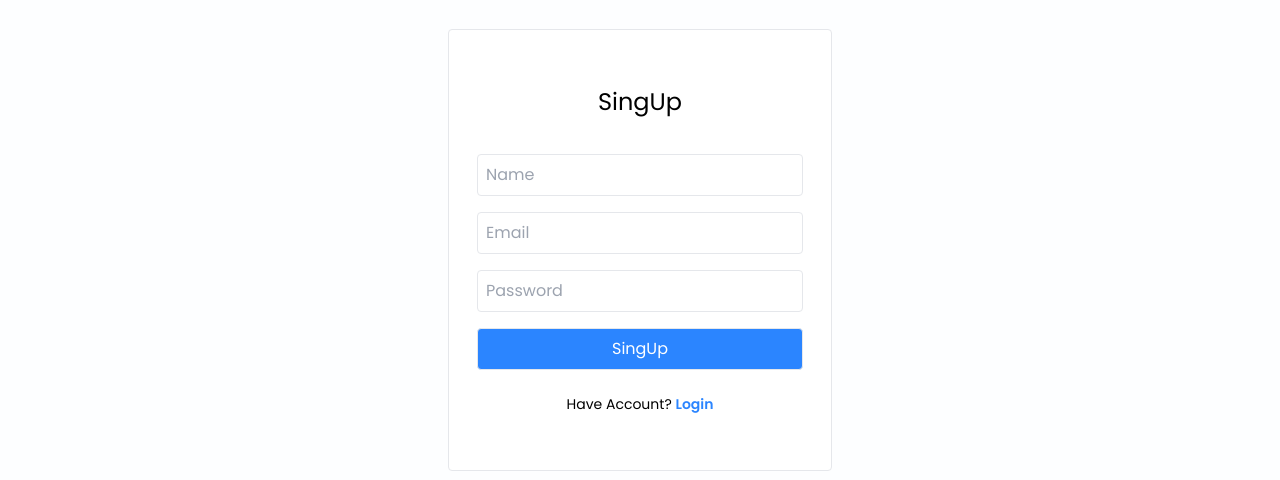
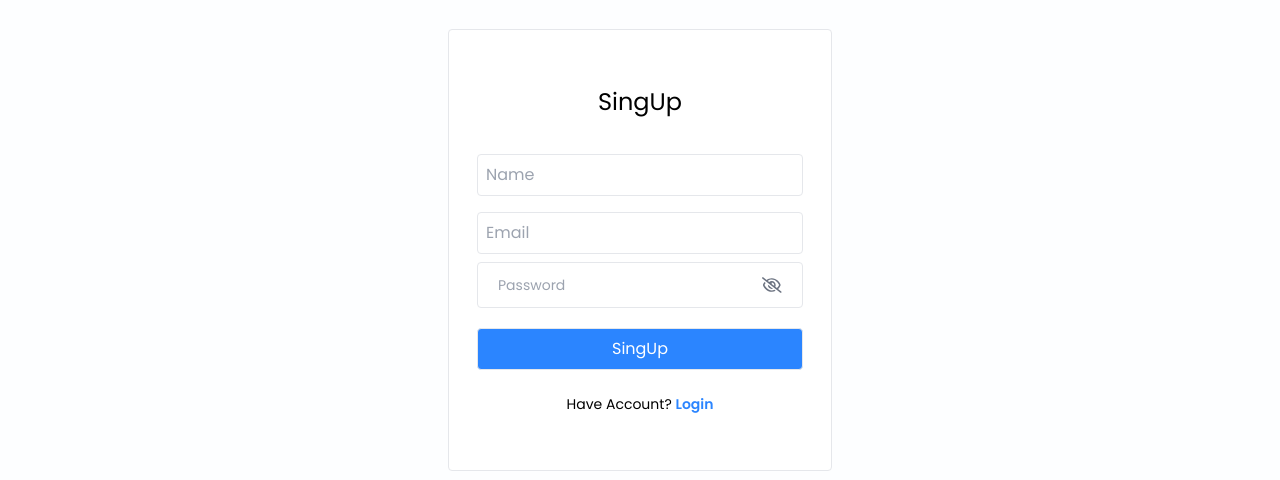
Before and after one commit to alaebouhmaladev/save-for-me, a React (Vite) app in the folder Client/: page /singup in a window 1280 px wide. Shown: the part 143-623 px from the top of the page. Built offline with nearby package versions, Linux system fonts and the light colour scheme.

Commit message:
singup page fixed

```diff
--- a/Client/src/pages/Login/login.jsx
+++ b/Client/src/pages/Login/login.jsx
@@ -30,6 +30,8 @@ const Login = () => {
 
     };
 
+
+        // Login Api Call
 
     return (
         <>
--- a/Client/src/pages/SingUp/singup.jsx
+++ b/Client/src/pages/SingUp/singup.jsx
@@ -1,19 +1,72 @@
-import React from "react";
+import React, { useState } from "react";
 import NavBar from "../../components/NavBar";
 import { Link } from "react-router-dom";
+import PasswordInput from "../../components/Inputs/PasswordInput";
+import { validateEmail } from "../../utils/helper";
 
-const SingUp = () =>{
+const SingUp = () => {
+
+    const [name, setName] = useState("");
+    const [email, setEmail] = useState("");
+    const [password, setPassword] = useState("");
+    const [error, setError] = useState(null);
+
+    const handleSingUp = async (e) => {
+
+        e.preventDefault();
+
+        if (!validateEmail(email)) {
+            setError("Please enter a valide email address!");
+            return;
+        }
+
+        if (!password) {
+            setError("Please Enetr your password!");
+            return;
+        }
+
+        if (!name) {
+            setError("Please Enetr your Name!");
+            return;
+        }
+
+        setError("");
+
+    };
+
+    // SingUp Api Call
+
     return (
         <>
             <NavBar />
 
             <div className="flex items-center justify-center mt-28">
                 <div className="w-96 border rounded bg-white px-7 py-10">
-                    <form onSubmit={() => { }} className="flex flex-col py-4">
+                    <form onSubmit={handleSingUp} className="flex flex-col py-4">
                         <h4 className="text-2xl mb-7 text-center"> SingUp </h4>
-                        <input type="text" placeholder="Name" className="input-box py-2 px-2 my-2 border rounded" />
-                        <input type="text" placeholder="Email" className="input-box py-2 px-2 my-2 border rounded" />
-                        <input type="password" placeholder="Password" className="input-box py-2 px-2 my-2 border rounded" />
+
+                        <input
+                            type="text"
+                            placeholder="Name"
+                            className="input-box py-2 px-2 my-2 border rounded"
+                            value={name}
+                            onChange={(e) => { setName(e.target.value) }}
+                        />
+                        <input
+                            type="text"
+                            placeholder="Email"
+                            className="input-box py-2 px-2 my-2 border rounded"
+                            value={email}
+                            onChange={(e) => { setEmail(e.target.value) }}
+                        />
+                        <PasswordInput
+                            placeholder="Password"
+                            value={password}
+                            onChange={(e) => { setPassword(e.target.value) }}
+                        />
+
+                        {error && <p className="text-red-800 text-xs pb-1">{error}</p>}
+
                         <button type="submit" className="bg-primary text-white py-2 px-2 my-2 border rounded"> SingUp </button>
                         <p className="text-sm text-center mt-4"> Have Account? {""}
                             <Link to="/login" className="text-primary font-semibold" >
```
